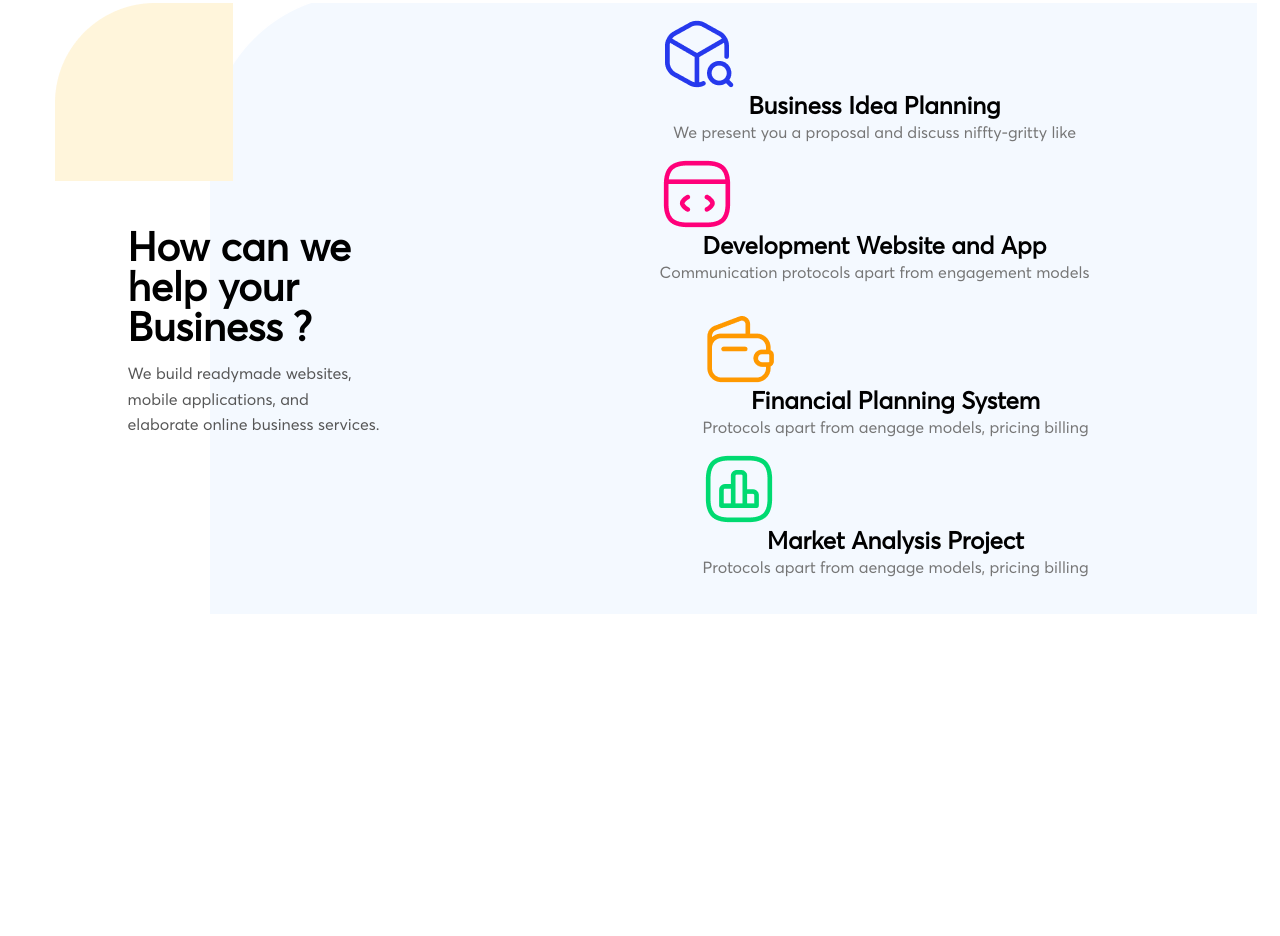
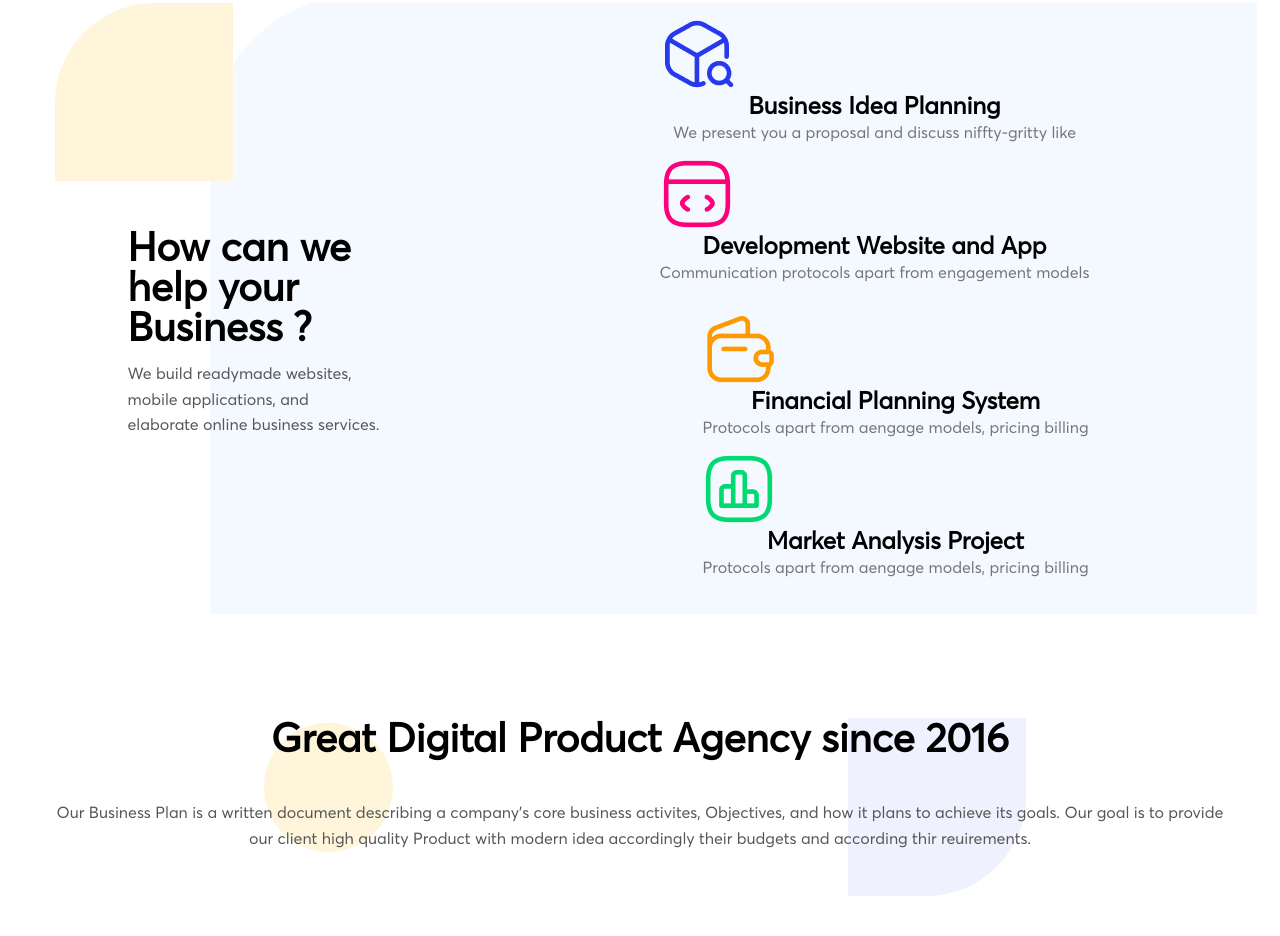
Before and after one commit to renatakov/design-studio, a plain HTML site: page index.html in a window 1280 px wide. Shown: the part 831-1767 px from the top of the page. Before the commit the page ends 1493 px from the top, so only its background shows below. Drawn offline with Linux system fonts and the light colour scheme.

Commit message:
video section added

```diff
--- a/css/style.css
+++ b/css/style.css
@@ -185,3 +185,31 @@ line-height: 140%;
 text-align: center;
 color: #757575;
 }
+
+/* ------------------------- */
+/* video section */
+/* ------------------------ */
+
+
+.video__row {
+  display: flex;
+  flex-flow: row wrap;
+  justify-content: center;
+  align-items:  flex-start;
+  margin: 4rem;
+  font-family: 'Averta Demo PE Cutted Demo';
+  background: url('/images/Ellipse\ 86.png') no-repeat 20% 5%,
+  url('/images/Rectangle\ 26.png') no-repeat 80% 0%;
+}
+.row__title {
+font-size: 40px;
+font-weight: 700;
+}
+.row__text {
+  color: #565656;
+  font-size: 16px;
+line-height: 160%;
+text-align: center;
+padding-top: 3rem;
+margin-bottom: 6rem;
+}
--- a/index.html
+++ b/index.html
@@ -73,5 +73,11 @@
     </div>
   </div>
 </div>
+<div class="video">
+  <div class="video__row">
+    <h2 class="row__title">Great Digital Product Agency since 2016 </h2>
+    <p class="row__text">Our Business Plan is a written document describing a company's core business activites, Objectives, and how it plans to achieve its goals. Our goal is to provide our client high quality Product with modern idea accordingly their budgets and according thir reuirements.</p>
+  </div>
+</div>
 </body>
 </html>
```
